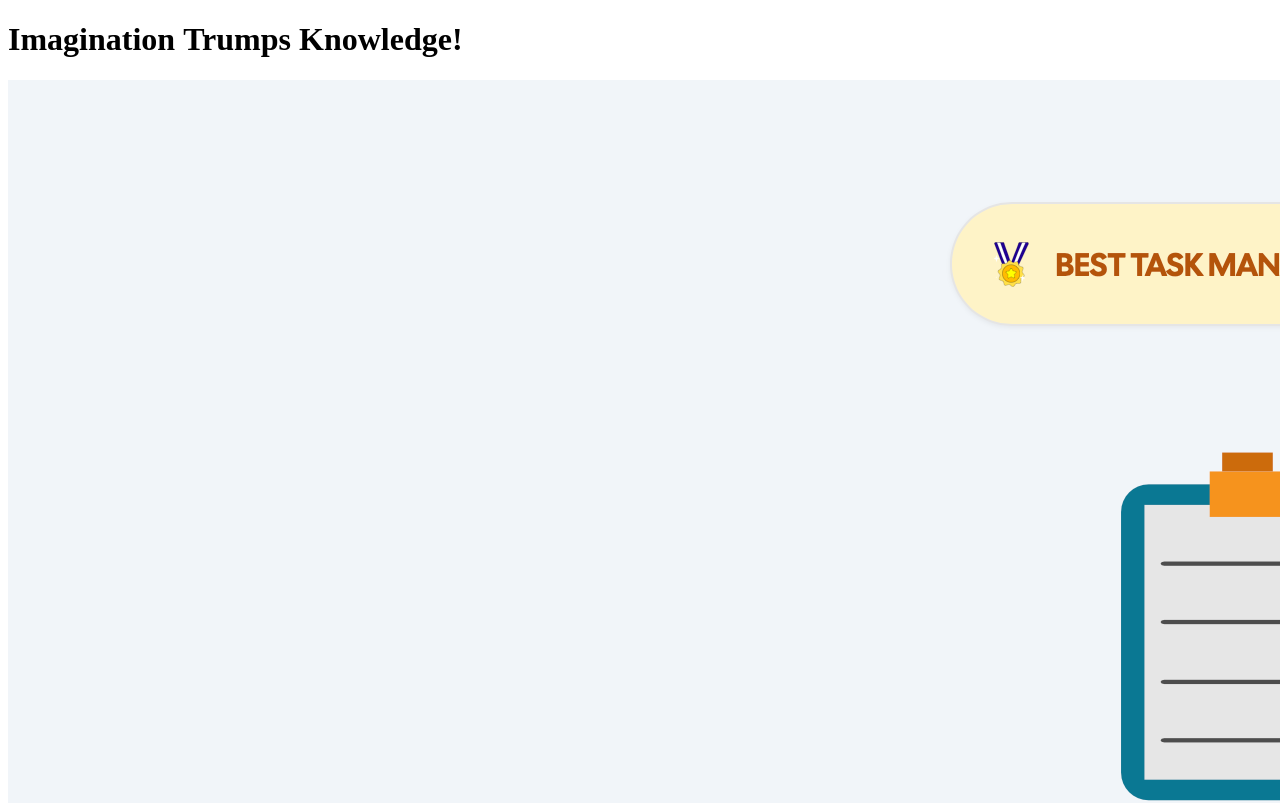
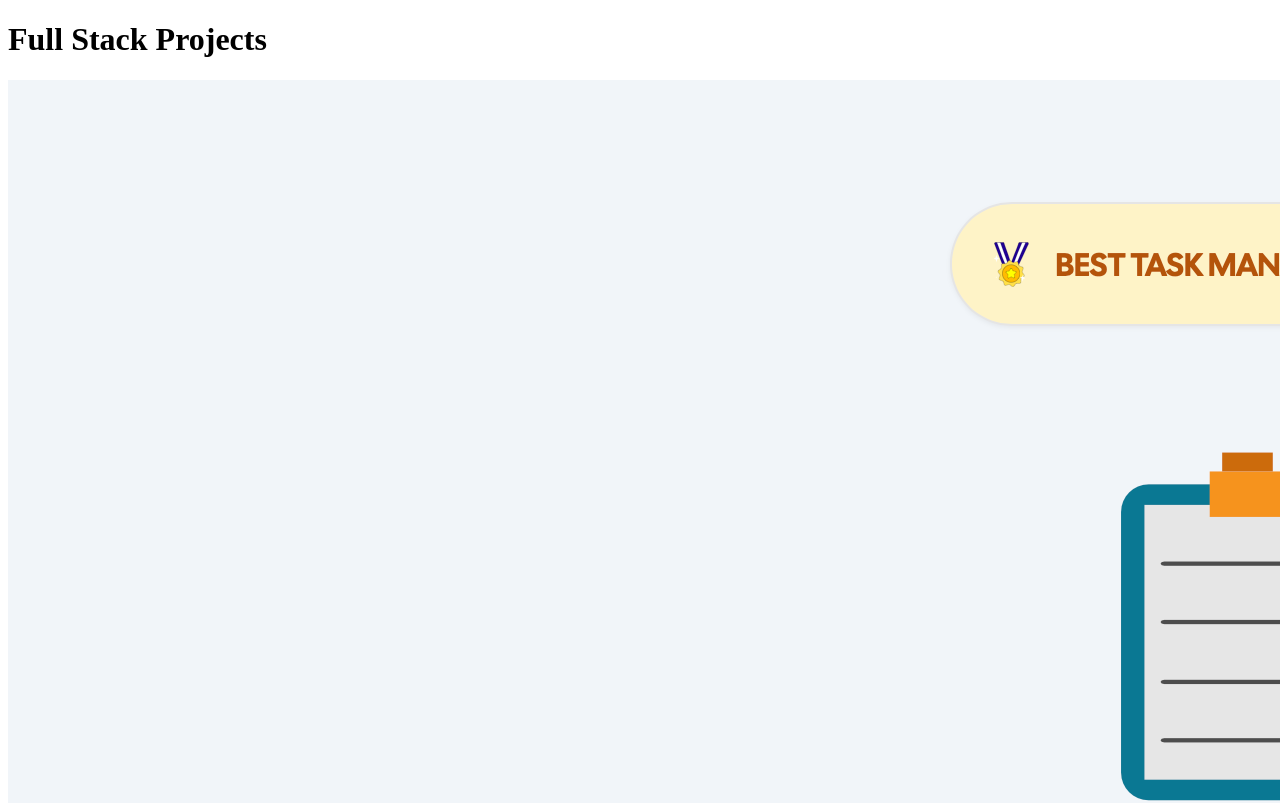
Before and after one commit to KSSaiTeja/NextJS-Portfolio-Website, a Next.js app: page /projects in a window 1280 px wide. Shown: the top 803 px of the page. Built offline with nearby package versions, Linux system fonts and the light colour scheme.

Commit message:
font size updated

```diff
--- a/src/pages/projects.js
+++ b/src/pages/projects.js
@@ -130,8 +130,8 @@ const projects = () => {
       <main className="flex flex-col items-center justify-center w-full mb-16 dark:text-light">
         <Layout className="pt-16">
           <AnimatedText
-            className="mb-16 lg:!text-7xl sm:mb-8 sm:!text-6xl xs:!text-4xl"
-            text="Imagination Trumps Knowledge!"
+            className="mb-16 lg:!text-3xl sm:mb-8 sm:!text-3xl xs:!text-2xl"
+            text="Full Stack Projects"
           />
 
           <div className="grid grid-cols-12 gap-24 gap-y-32 xl:gap-x-16 lg:gap-x-8 md:gap-y-24 sm:gap-x-0">
```
